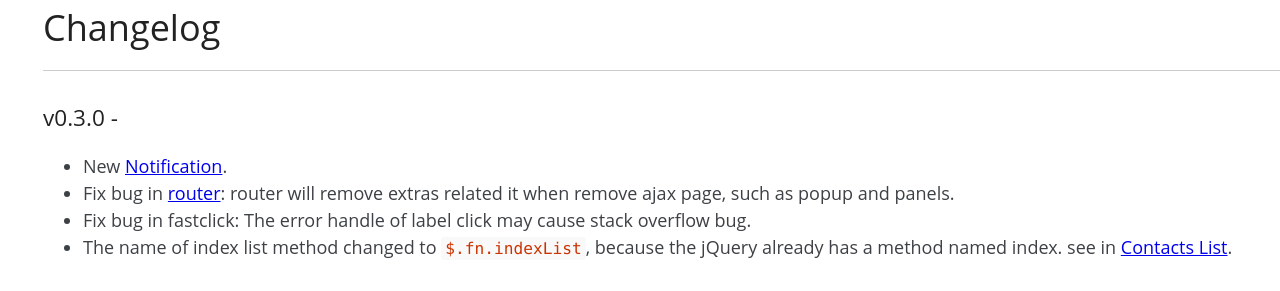
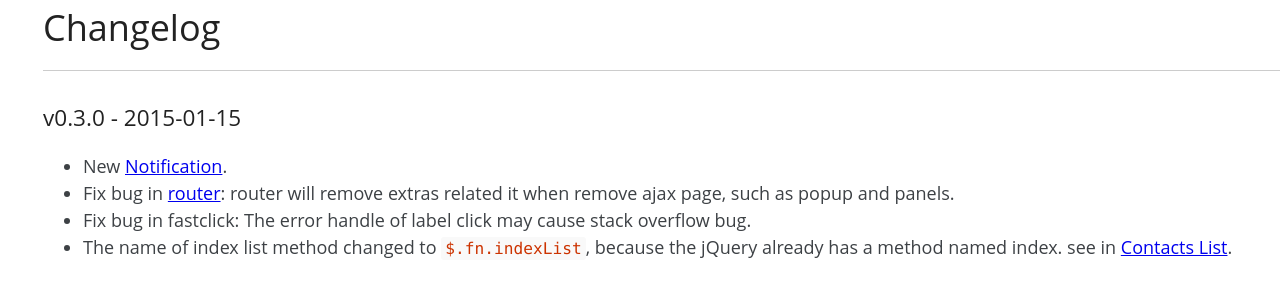
Before and after one commit to lihongxun945/light7-cn, a Jekyll site: the page built from docs/changelog.html, in a window 1280 px wide and 900 px high, scrolled down 388 px. Shown: the part 158-449 px from the top of the window. Built offline with Jekyll 4.4.1, drawn with Linux system fonts in a browser that asks for light colours; a style sheet for code colours, icons or effects is not loaded.

```diff
--- a/docs/_includes/_components/notification.html
+++ b/docs/_includes/_components/notification.html
@@ -71,4 +71,6 @@ $.closeNotification();
       <td>The duration of notification.</td>
     </tr>
   </table>
+
+  <p>Note! Notification is for test now. Please create an issue if you find any bug.</p>
 </article>
--- a/docs/changelog.html
+++ b/docs/changelog.html
@@ -22,7 +22,7 @@ title: change log &middot; light7
 
         <h2>Changelog</h2>
 
-        <h3>v0.3.0 - </h3>
+        <h3>v0.3.0 - 2015-01-15</h3>
         <ul>
           <li>New <a href='/components/#notification'>Notification</a>.</li>
           <li>Fix bug in <a href='/components/#router'>router</a>: router will remove extras related it when remove ajax page, such as popup and panels.</li>
```
